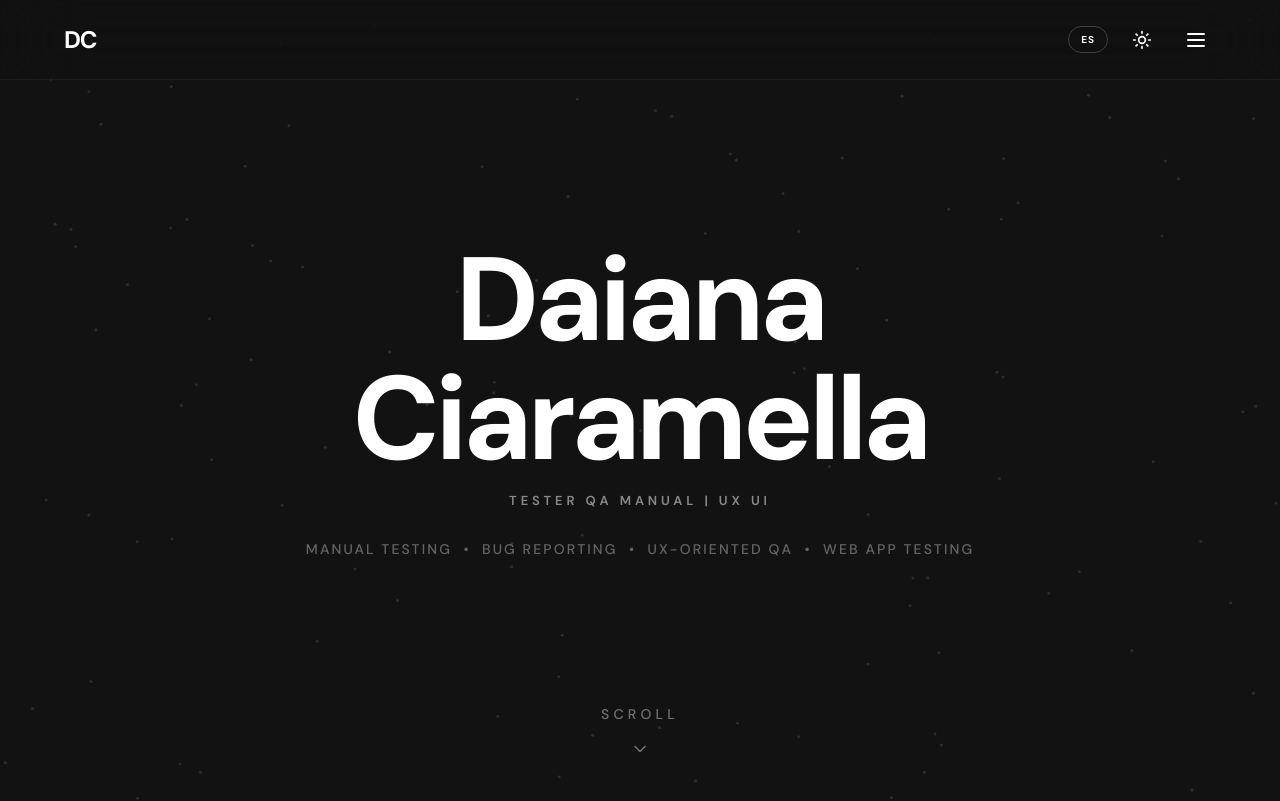
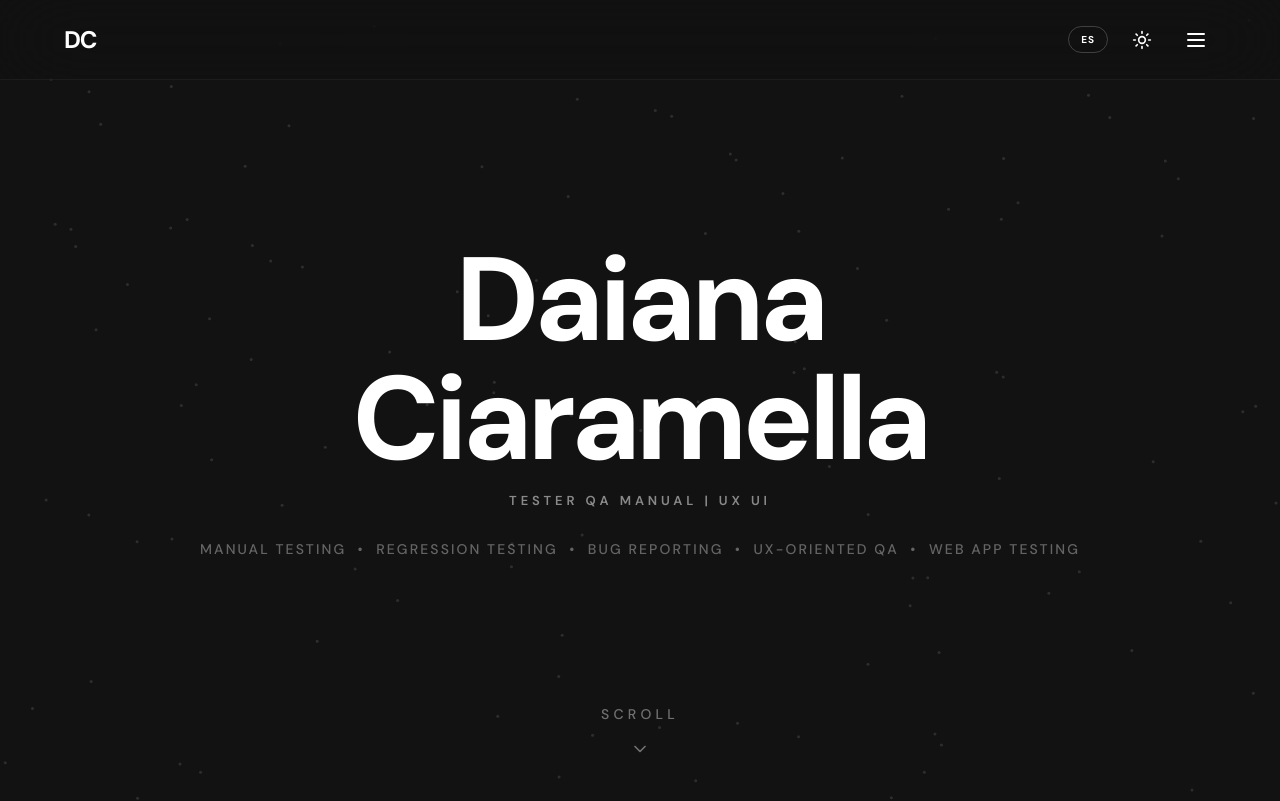
Before and after one commit to ciaramellad/portfolio-qa-ux, a React (Vite) app: page / in a window 1280 px wide. Shown: the top 801 px of the page. Built offline with nearby package versions, Linux system fonts and the light colour scheme.

Commit message:
Update App.tsx

```diff
--- a/src/App.tsx
+++ b/src/App.tsx
@@ -212,11 +212,11 @@ const AppleVisualSlider: React.FC<{ projects: any[], theme: 'dark' | 'light', t:
 
           {/* IMAGE */}
 
-          <div className="w-full md:w-3/5 h-[220px] md:h-[360px] relative overflow-hidden rounded-l-xl">
+          <div className="w-full md:w-3/5 min-h-[240px] md:min-h-[360px] relative overflow-hidden">
             <img
               src={project.img}
               alt={project.title}
-              className="w-full h-full object-cover object-center"
+              className="absolute inset-0 w-full h-full object-cover object-center"
             />
           </div>
 
@@ -308,7 +308,7 @@ export default function App() {
                 </p>
                 {/* Skills: single line with bullet separators */}
                 <p className={`text-[14px] md:text-sm font-medium tracking-[0.15em] uppercase whitespace-nowrap overflow-hidden text-ellipsis max-w-full px-4 ${theme === 'dark' ? 'opacity-35' : 'opacity-70'}`}>
-                  Manual Testing&nbsp;&nbsp;•&nbsp;&nbsp;Bug Reporting&nbsp;&nbsp;•&nbsp;&nbsp;UX-Oriented QA&nbsp;&nbsp;•&nbsp;&nbsp;Web App Testing
+                  Manual Testing&nbsp;&nbsp;•&nbsp;&nbsp;Regression Testing&nbsp;&nbsp;•&nbsp;&nbsp;Bug Reporting&nbsp;&nbsp;•&nbsp;&nbsp;UX-Oriented QA&nbsp;&nbsp;•&nbsp;&nbsp;Web App Testing
                 </p>
               </div>
 
```
